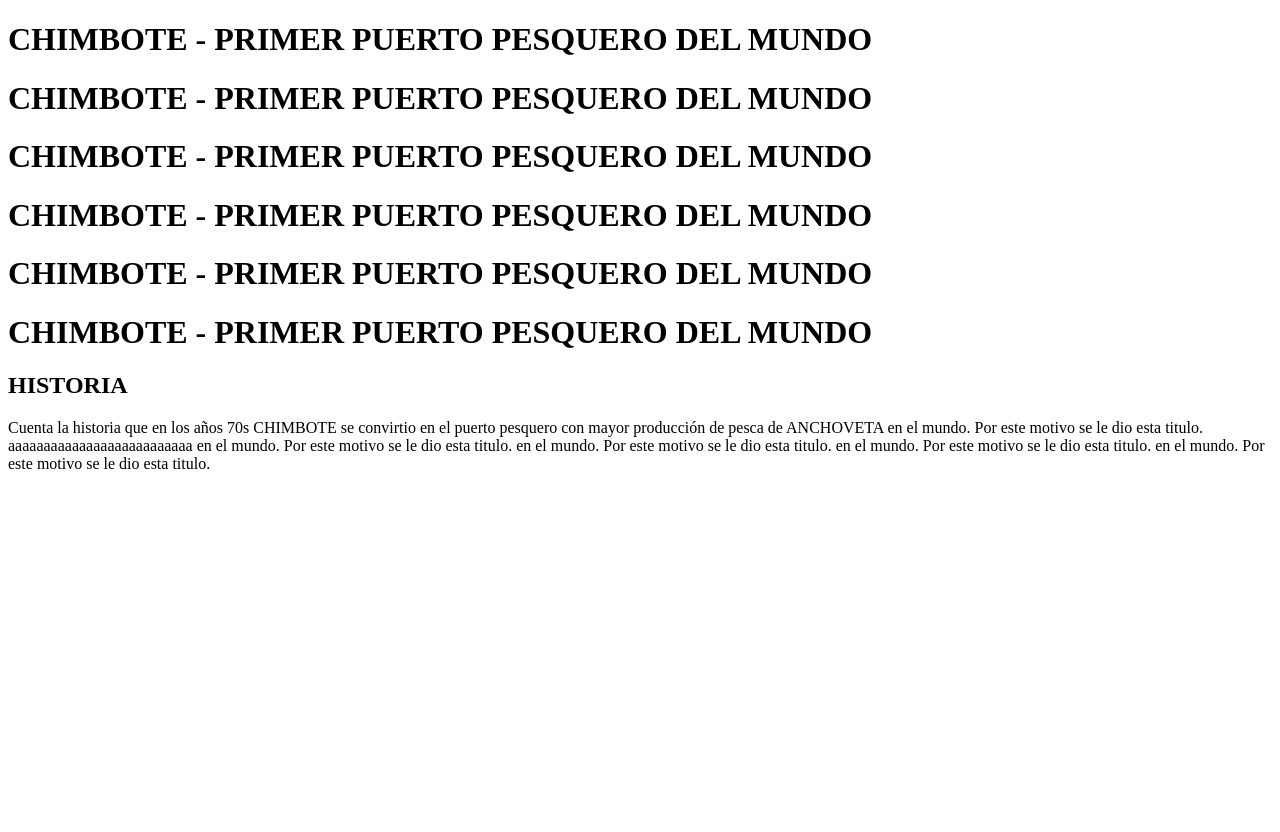
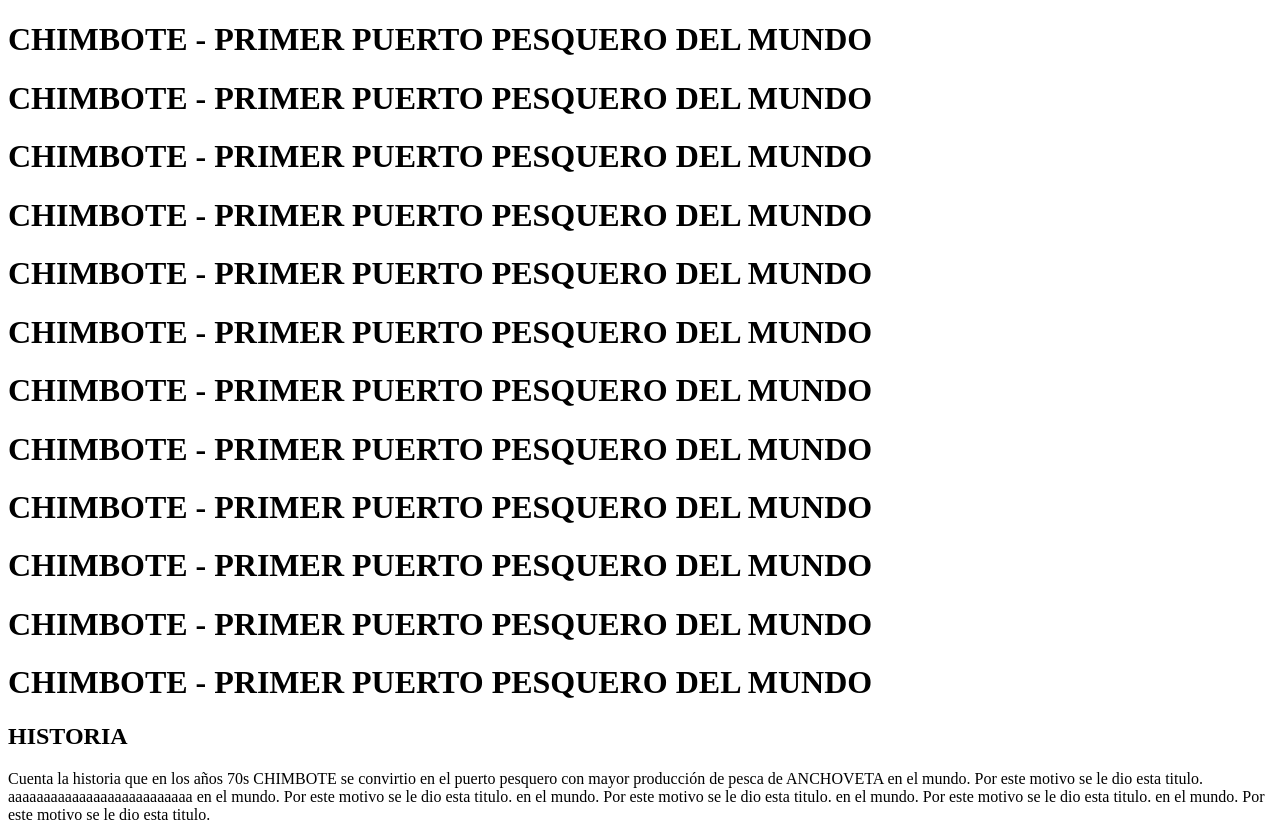
Before and after one commit to fhermega/AmaroFloresRodriguez, a plain HTML site: page index.html in a window 1280 px wide. Before the commit the page ends 800 px from the top, so only its background shows below. Drawn offline with Linux system fonts and the light colour scheme.

Commit message:
mi sexto repositorio

```diff
--- a/index.html
+++ b/index.html
@@ -12,6 +12,15 @@
     <h1>CHIMBOTE - PRIMER PUERTO PESQUERO DEL MUNDO</h1>
     <h1>CHIMBOTE - PRIMER PUERTO PESQUERO DEL MUNDO</h1>
     <h1>CHIMBOTE - PRIMER PUERTO PESQUERO DEL MUNDO</h1>
+    <h1>CHIMBOTE - PRIMER PUERTO PESQUERO DEL MUNDO</h1>
+    <h1>CHIMBOTE - PRIMER PUERTO PESQUERO DEL MUNDO</h1>
+    <h1>CHIMBOTE - PRIMER PUERTO PESQUERO DEL MUNDO</h1>
+    <h1>CHIMBOTE - PRIMER PUERTO PESQUERO DEL MUNDO</h1>
+    <h1>CHIMBOTE - PRIMER PUERTO PESQUERO DEL MUNDO</h1>
+    <h1>CHIMBOTE - PRIMER PUERTO PESQUERO DEL MUNDO</h1>
+
+
+
     <H2>HISTORIA</H2>
     <PR>Cuenta la historia que en los años 70s </PR>
     <pr>CHIMBOTE se convirtio en el puerto pesquero</pr>
```
